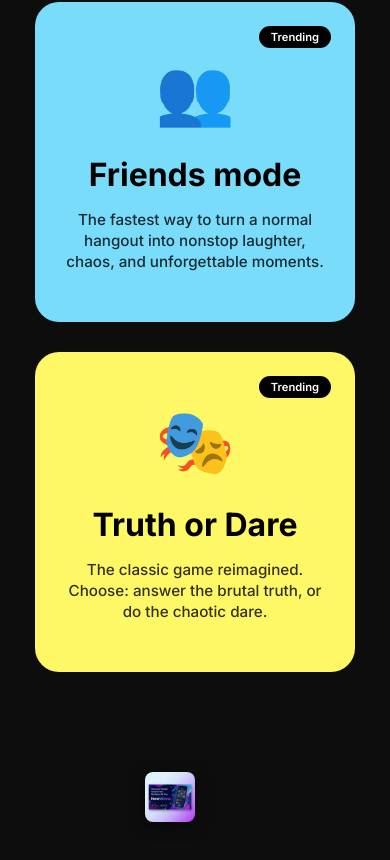
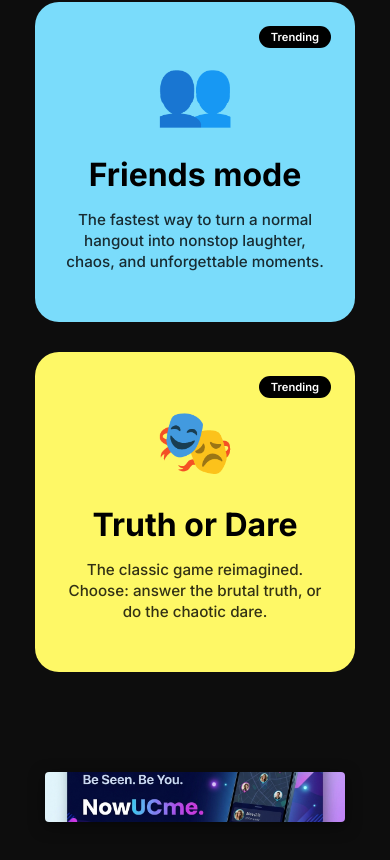
Before and after one commit to finu1256-lab/darestacks, a plain HTML site: page index.html in a window 390 px wide. Shown: the part 940-1800 px from the top of the page. Drawn offline with Linux system fonts and the light colour scheme.

```diff
--- a/style.css
+++ b/style.css
@@ -487,10 +487,10 @@ body {
 }
 
 .banner-img {
-    width: 50%;
-    max-width: 100px;
-    height: auto;
-    border-radius: 8px;
+    width: 300px;
+    height: 50px;
+    object-fit: cover;
+    border-radius: 4px;
     box-shadow: 0 4px 15px rgba(0, 0, 0, 0.5);
     transition: transform 0.3s ease;
     display: block;
```
